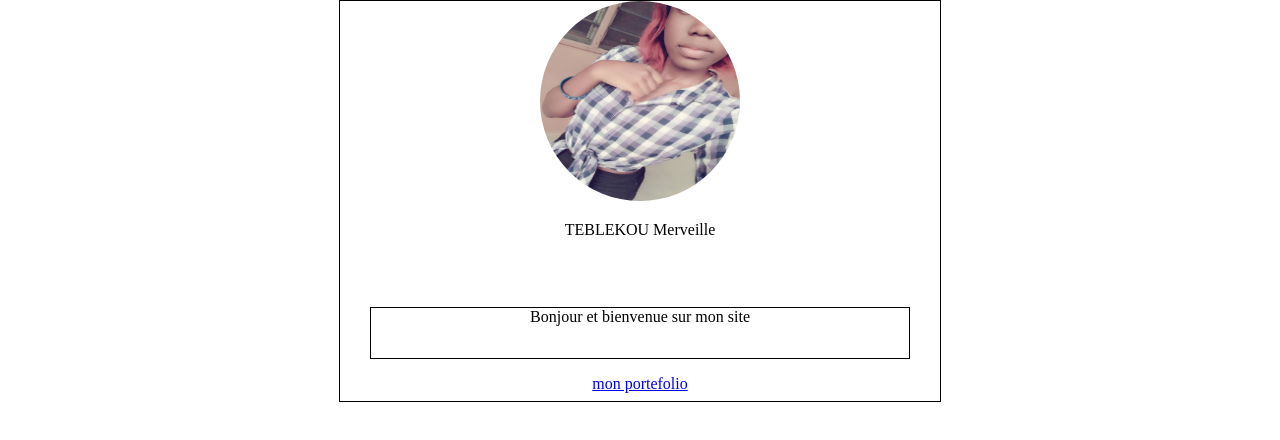
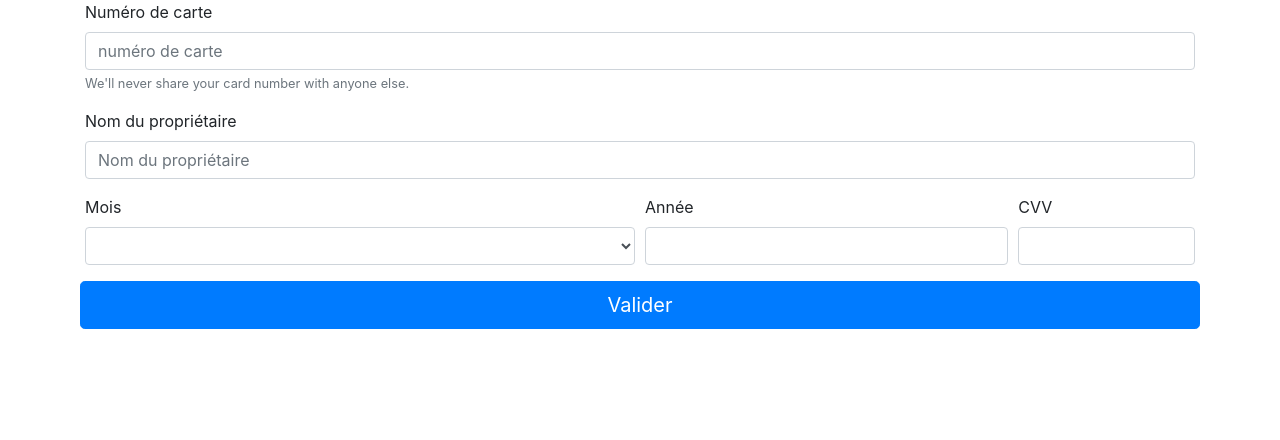
Before and after one commit to lidtk/website, a plain HTML site: page index.html in a window 1280 px wide. Drawn offline with nearby package versions, Linux system fonts and the light colour scheme.

Commit message:
Add files via upload

```diff
--- a/index.html
+++ b/index.html
@@ -1,20 +1,65 @@
-<!DOCTYPE html>
+<!doctype html>
 <html lang="en">
+
 <head>
-    <meta charset="UTF-8">
-    <meta name="viewport" content="width=device-width, initial-scale=1.0">
-    <link rel="stylesheet" href="styl.css">
-    <title>Lidwine</title>
+    <!-- Required meta tags -->
+    <meta charset="utf-8">
+    <meta name="viewport" content="width=device-width, initial-scale=1, shrink-to-fit=no">
+
+    <!-- Bootstrap CSS -->
+    <link rel="stylesheet" href="https://stackpath.bootstrapcdn.com/bootstrap/4.5.2/css/bootstrap.min.css"
+        integrity="sha384-JcKb8q3iqJ61gNV9KGb8thSsNjpSL0n8PARn9HuZOnIxN0hoP+VmmDGMN5t9UJ0Z" crossorigin="anonymous">
+
+    <title>Paiement</title>
 </head>
-<body>
+
+<body class="container">
     <article>
-    <div id="table">
-    <img src="lid.jpg" alt="moi" class="picture" ><br>
-    <p>TEBLEKOU Merveille</p><br><br>
-    <p id="mot">Bonjour et bienvenue sur mon site</p>
-    <p> <a href="mon portefolio.html" title="portefolio"> mon portefolio</a></p>
-    </div>
+    <form>
+        <div class="form-group">
+            <label for="exampleInputEmail1">Numéro de carte</label>
+            <input type="number" class="form-control" id="exampleInputEmail1" aria-describedby="emailHelp"
+                placeholder="numéro de carte">
+            <small id="cardnumberHelp" class="form-text text-muted">We'll never share your card number with anyone
+                else.</small>
+        </div>
+        <div class="form-group">
+            <label for="exampleInputPassword1">Nom du propriétaire</label>
+            <input type="text" class="form-control" id="exampleInputPassword1" placeholder="Nom du propriétaire">
+        </div>
+        <div class="form-row">
+            <div class="form-group col-md-6">
+                <label for="inputMonth">Mois</label>
+                <select id="inputMonth" class="form-control">
+                    <!---- <option selected>Choisir un mois</option>
+                <option>...</option> -->
+                    <!--<input type="month" name="Mois" id="inputMonth" placeholder="Choisir un mois"> -->
+                </select>
+            </div>
+
+            <div class="form-group col-md-4">
+                <label for="inputYear">Année</label>
+                <input type="number" class="form-control" id="inputYear">
+            </div>
+            <div class="form-group col-md-2">
+                <label for="inputCVV">CVV</label>
+                <input type="number" class="form-control" id="inputCVV">
+            </div>
+            <button type="button" class="btn btn-primary btn-lg btn-block">Valider</button>
+        </div>
+    </form>
+    <!-- Optional JavaScript -->
+    <!-- jQuery first, then Popper.js, then Bootstrap JS -->
+    <script src="https://code.jquery.com/jquery-3.5.1.slim.min.js"
+        integrity="sha384-DfXdz2htPH0lsSSs5nCTpuj/zy4C+OGpamoFVy38MVBnE+IbbVYUew+OrCXaRkfj"
+        crossorigin="anonymous"></script>
+    <script src="https://cdn.jsdelivr.net/npm/popper.js@1.16.1/dist/umd/popper.min.js"
+        integrity="sha384-9/reFTGAW83EW2RDu2S0VKaIzap3H66lZH81PoYlFhbGU+6BZp6G7niu735Sk7lN"
+        crossorigin="anonymous"></script>
+    <script src="https://stackpath.bootstrapcdn.com/bootstrap/4.5.2/js/bootstrap.min.js"
+        integrity="sha384-B4gt1jrGC7Jh4AgTPSdUtOBvfO8shuf57BaghqFfPlYxofvL8/KUEfYiJOMMV+rV"
+        crossorigin="anonymous"></script>
     </article>
+</body>
 
-</body>
 </html>
```
